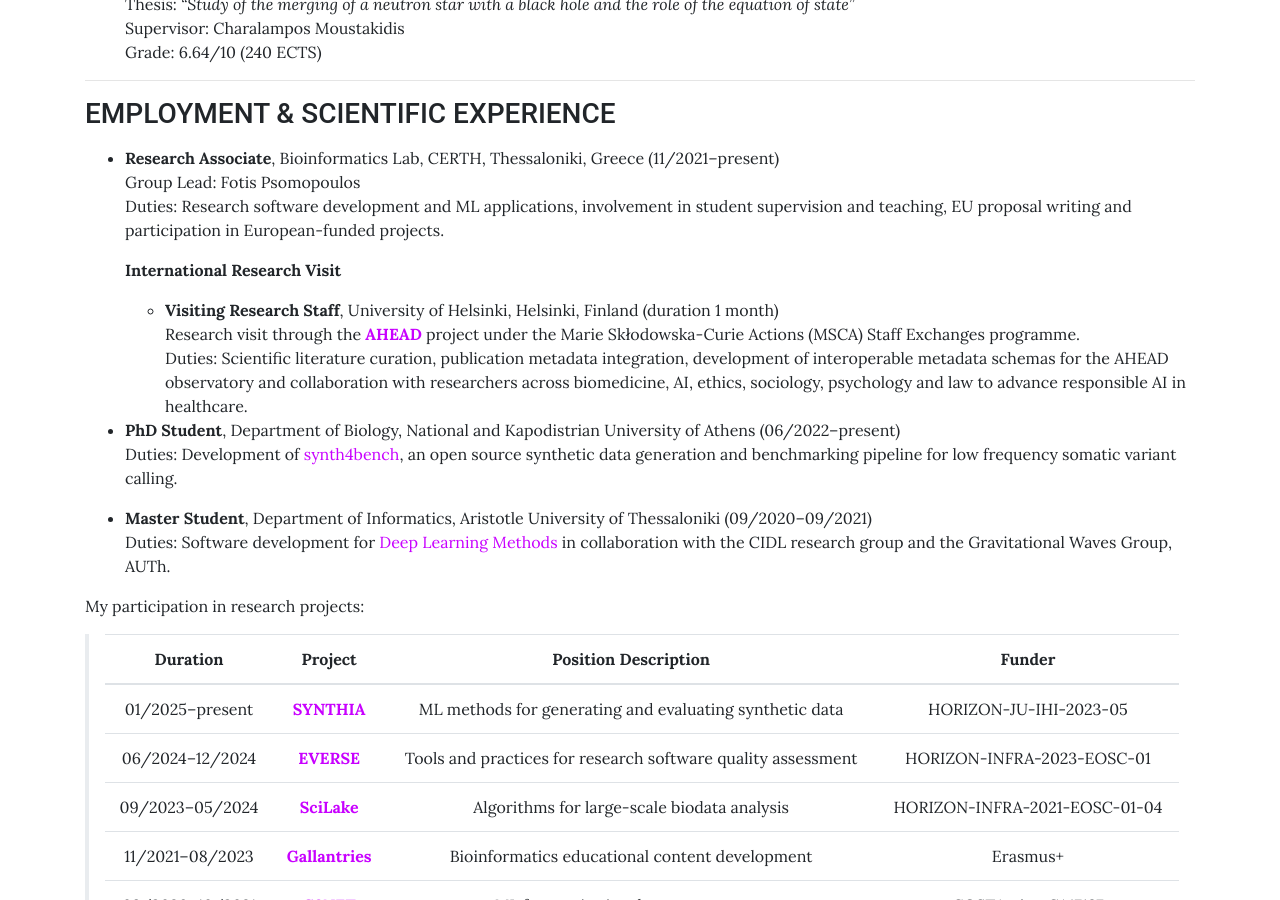
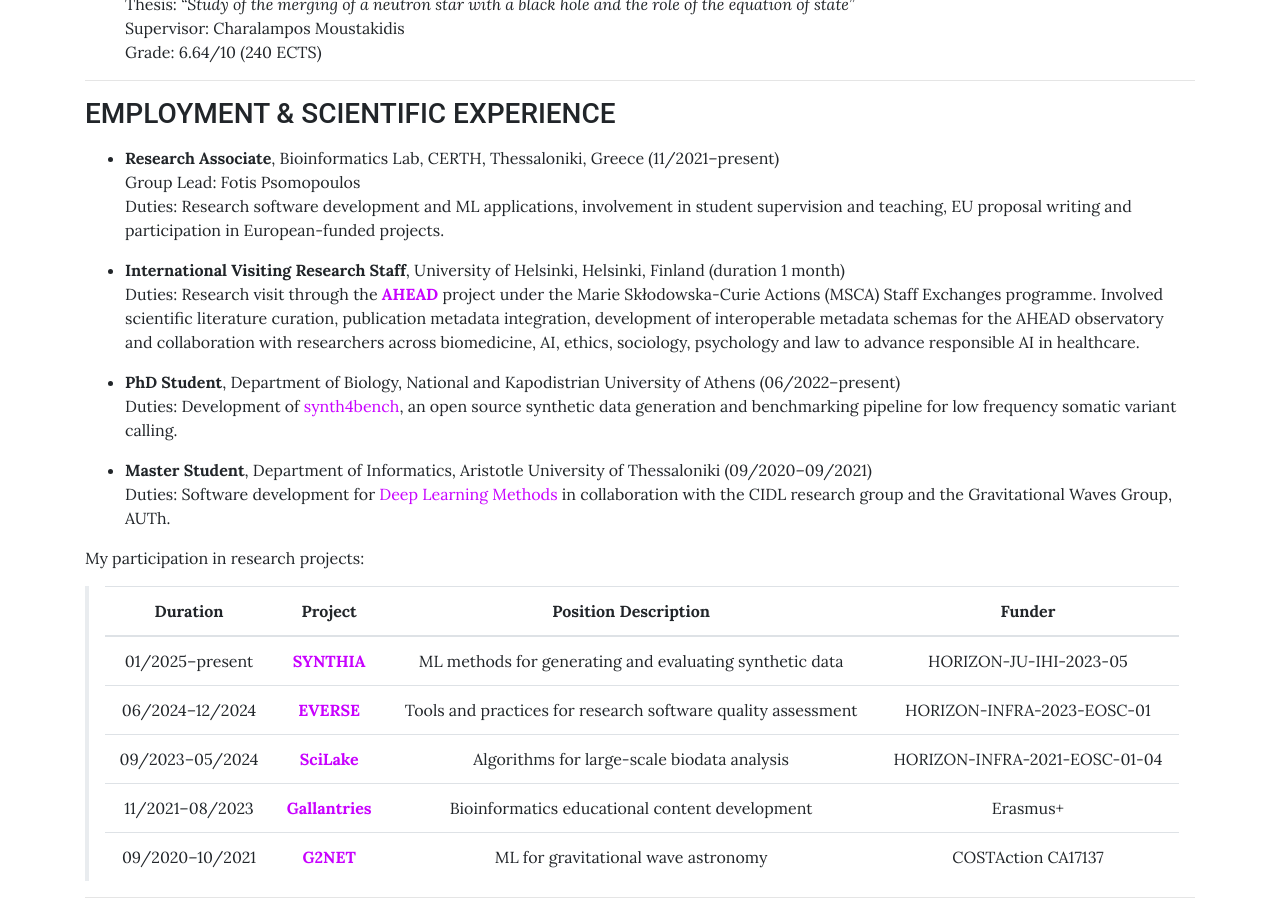
Before and after one commit to sfragkoul/sfragkoul.github.io, a Jekyll site: the page built from pages/CV.md, in a window 1280 px wide and 900 px high, scrolled down 606 px. Built offline with Jekyll 4.4.1, drawn with Linux system fonts in a browser that asks for light colours.

Commit message:
Update CV.md

```diff
--- a/pages/CV.md
+++ b/pages/CV.md
@@ -31,11 +31,8 @@
   Group Lead: Fotis Psomopoulos
   Duties: Research software development and ML applications, involvement in student supervision and teaching, EU proposal writing and participation in European-funded projects.
 
-  **International Research Visit**
-  - **Visiting Research Staff**, University of Helsinki, Helsinki, Finland (duration 1 month)
-  Research visit through the [**AHEAD**](https://ahead-msca.eu/) project under the Marie Skłodowska-Curie Actions (MSCA) Staff Exchanges programme.
-  Duties: Scientific literature curation, publication metadata integration, development of interoperable metadata schemas for the AHEAD observatory and collaboration with researchers across biomedicine, AI, ethics, sociology, psychology and law to advance responsible AI in healthcare.
-
+- **International Visiting Research Staff**, University of Helsinki, Helsinki, Finland (duration 1 month)
+  Duties: Research visit through the [**AHEAD**](https://ahead-msca.eu/) project under the Marie Skłodowska-Curie Actions (MSCA) Staff Exchanges programme.  Involved scientific literature curation, publication metadata integration, development of interoperable metadata schemas for the AHEAD observatory and collaboration with researchers across biomedicine, AI, ethics, sociology, psychology and law to advance responsible AI in healthcare.
 
 - **PhD Student**, Department of Biology, National and Kapodistrian University of Athens (06/2022–present)
   Duties: Development of [synth4bench](https://github.com/sfragkoul/synth4bench), an open source synthetic data generation and benchmarking pipeline for low frequency somatic variant calling.
```
